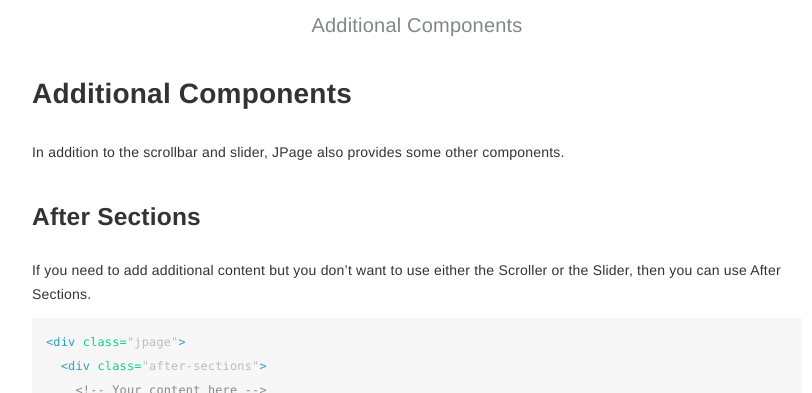
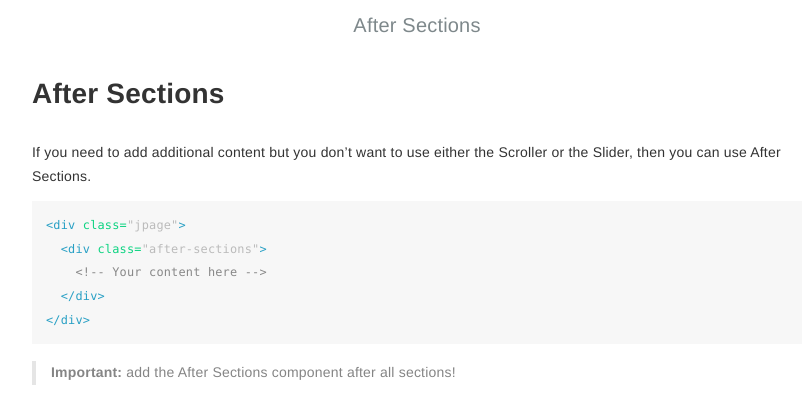
Before and after one commit to pedro-isacss/jpage, a Jekyll site: the page built from docs/_posts/2022-01-30-after-sections.md, in a window 1280 px wide, cut to the strip 0-393 px from the top of the page. Shown: the whole strip, without its empty margins (223-1035 px from the left). Built offline with Jekyll 4.4.1, drawn with Linux system fonts in a browser that asks for light colours.

Commit message:
Update docs

```diff
--- a/docs/_posts/2022-01-30-additional-components.md
+++ b/docs/_posts/2022-01-30-after-sections.md
@@ -1,14 +1,10 @@
 ---
-title: Additional Components
+title: After Sections
 author: Pedro Isac
 date: 2022-01-30
 category: JPage
 layout: post
 ---
-
-In addition to the scrollbar and slider, JPage also provides some other components.
-
-## After Sections
 
 If you need to add additional content but you don't want to use either the Scroller or the Slider, then you can use After Sections.
 
```
Also changed, not shown: docs/_posts/2022-01-28-get-started.md (+0 -2 lines).
